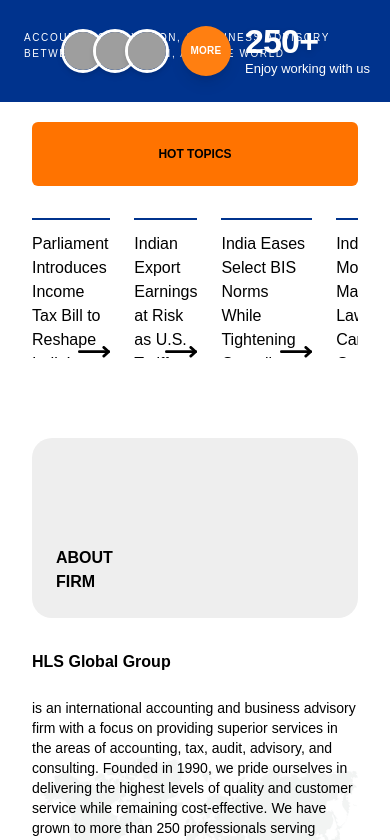
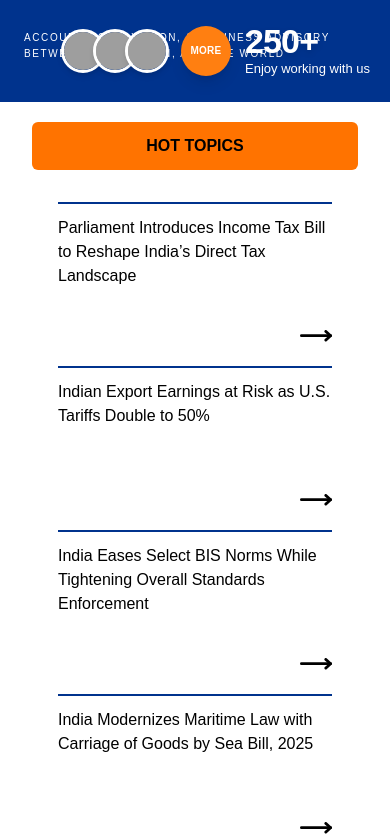
Before and after one commit to sharma24harshit/harshit-design-dot-assign, a Next.js app: page / in a window 390 px wide. Shown: the part 820-1660 px from the top of the page. Built offline with nearby package versions, Linux system fonts and the light colour scheme; grey boxes are pictures that could not be loaded.

Commit message:
topics section responsiveness added

```diff
--- a/components/Topics.jsx
+++ b/components/Topics.jsx
@@ -10,10 +10,12 @@
 
 const Topics = () => {
   return (
-    <section className='w-full mt-5'>
+    <section className='w-full mt-5 '>
         <div className='grid grid-cols-1 lg:grid-cols-[220px_1fr] gap-8 items-start mx-auto px-8'>
-          <button className='flex items-center justify-center bg-[#FF7300] rounded-md font-poppins text-xs font-semibold p-6 transition-all duration-300 hover:bg-orange-600 hover:shadow-md'>HOT TOPICS</button>
-          <div className='flex justify-evenly w-full gap-6 overflow-x-auto lg:overflow-visible'>
+          <button
+          className='flex items-center justify-center bg-[#FF7300] rounded-md font-poppins text-base lg:text-sm 2xl:text-xs font-semibold p-3 md:p-4 xl:p-6 transition-all duration-300 hover:bg-orange-600 hover:shadow-md'>
+            HOT TOPICS</button>
+          <div className='grid grid-cols-1 sm:grid-cols-2 lg:grid-cols-4 place-items-center w-full gap-6 overflow-x-auto lg:overflow-visible'>
             {data?.map((item,index)=> (
                 <div key={index} className='max-w-[274px] h-[140px] cursor-pointer'>
                     <div className="relative flex flex-col items-w-full h-full border-t-2 border-[#00338D] transition-all duration-300">
```
